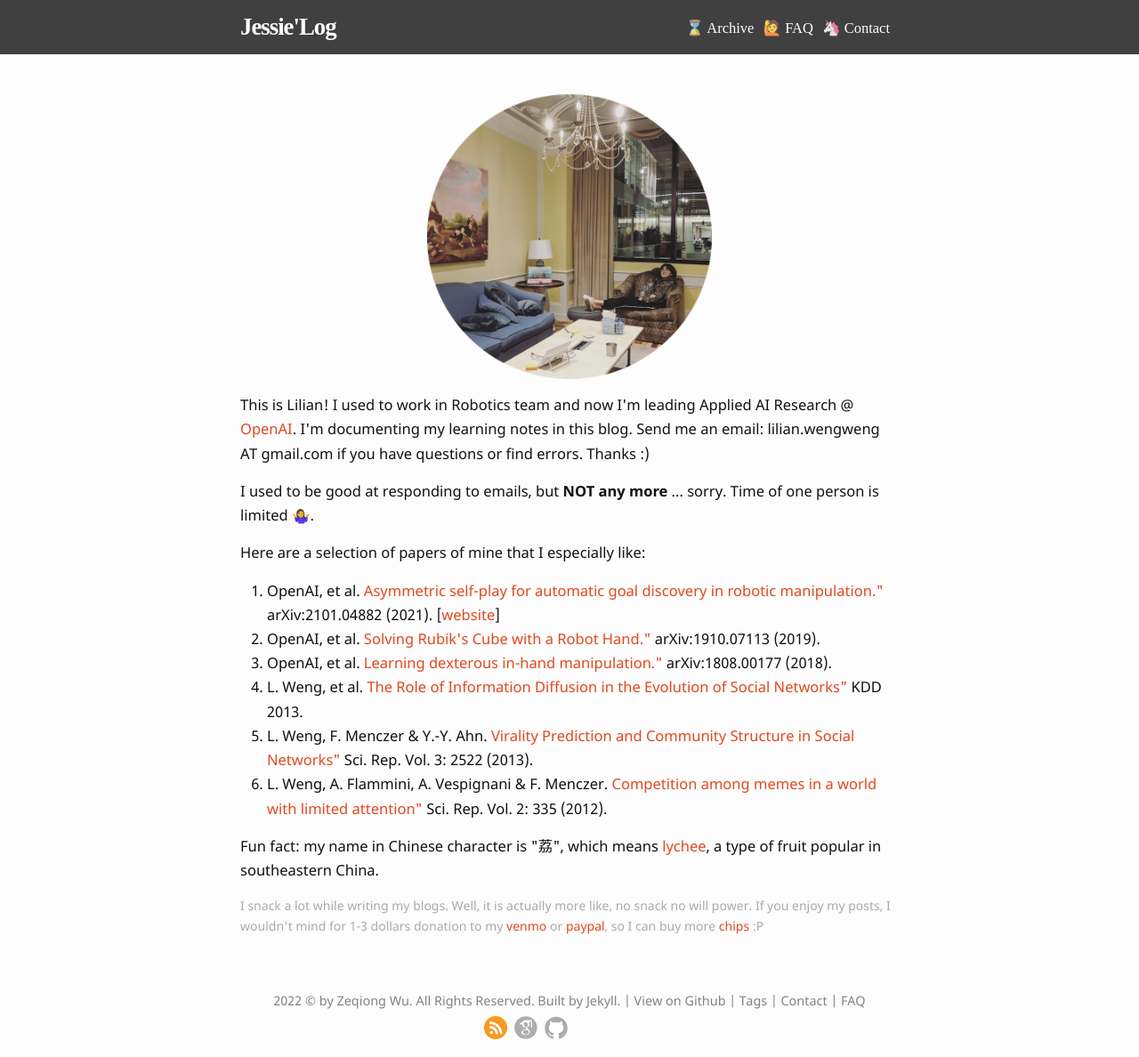
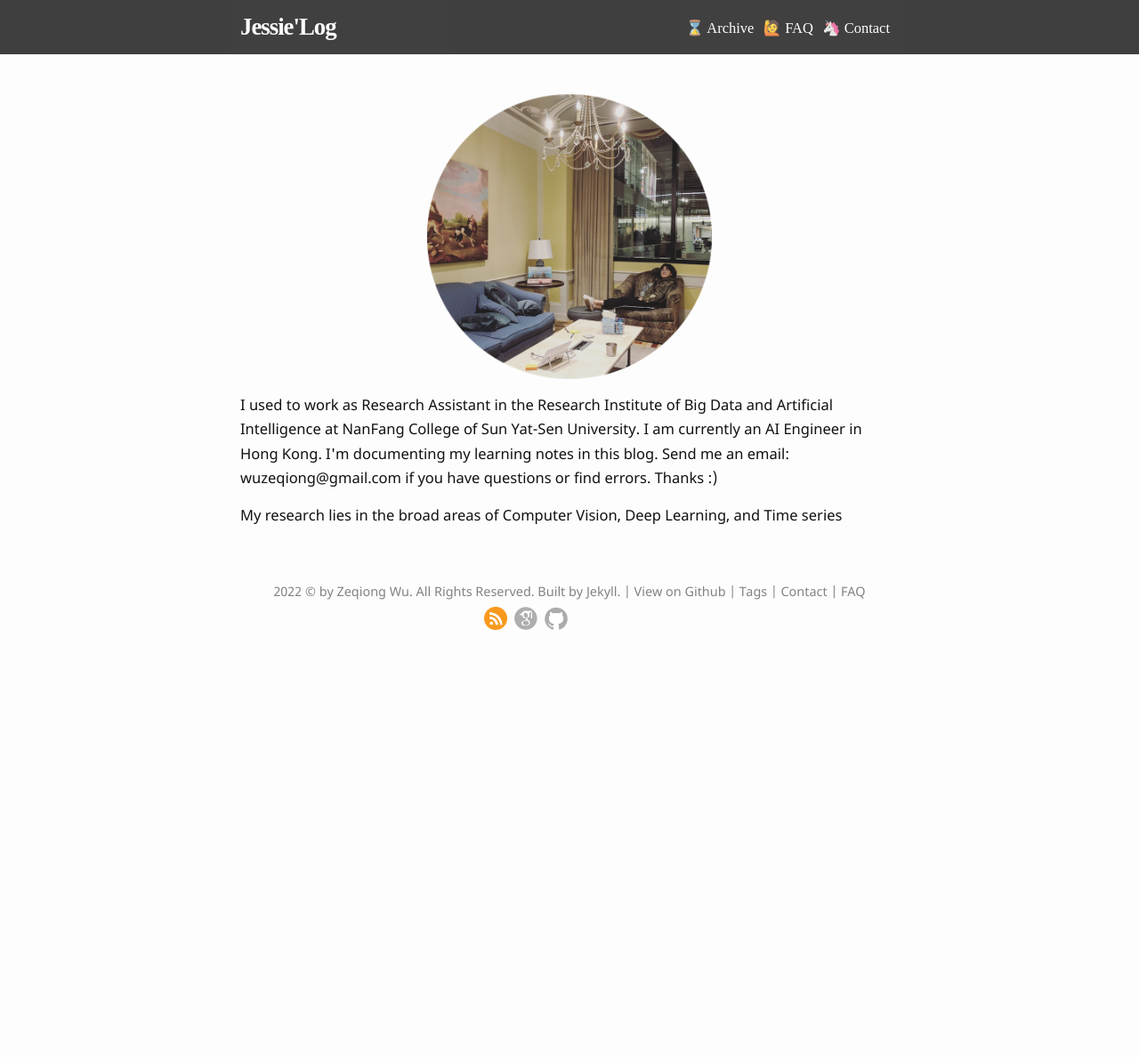
Before and after one commit to zeqiong-06/jessie-log, a Jekyll site: the page built from contact.html, in a window 1280 px wide. Shown: the whole page at 89% size. Built offline with Jekyll 4.4.1, drawn with Linux system fonts in a browser that asks for light colours; some web fonts are replaced; after the commit the page ends 900 px from its top, so only the background shows below that.

Commit message:
Update contact.html

```diff
--- a/contact.html
+++ b/contact.html
@@ -7,22 +7,10 @@ layout: default
 	<img src="{{ '/assets/images/profile_photo.png' | relative_url }}" width="320" height="320" />
 
 	<p></p>
-	<p>This is Lilian! I used to work in Robotics team and now I'm leading Applied AI Research @ <a href="https://openai.com/" target="_blank">OpenAI</a>. I'm documenting my learning notes in this blog. Send me an email: lilian.wengweng AT gmail.com if you have questions or find errors. Thanks :)</p>
+	<p> I used to work as Research Assistant in the Research Institute of Big Data and Artificial Intelligence at  NanFang
+		College of Sun Yat-Sen University. I am currently an AI Engineer in Hong Kong.
+		I'm documenting my learning notes in this blog. Send me an email: wuzeqiong@gmail.com if you have questions or
+		find errors. Thanks :)</p>
 
-	<p>I used to be good at responding to emails, but <b>NOT any more</b> ... sorry. Time of one person is limited 🤷‍♀️.</p>
-
-	<p>Here are a selection of papers of mine that I especially like:
-		<ol>
-		<li>OpenAI, et al. <a href="https://arxiv.org/abs/2101.04882">Asymmetric self-play for automatic goal discovery in robotic manipulation."</a> arXiv:2101.04882 (2021). [<a href="https://robotics-self-play.github.io/">website</a>]</li>
-		<li>OpenAI, et al. <a href="{{ '/assets/papers/solving-rubiks-cube.pdf' | relative_url }}">Solving Rubik's Cube with a Robot Hand."</a> arXiv:1910.07113 (2019).</li>
-		<li>OpenAI, et al. <a href="{{ '/assets/papers/learning-dexterity.pdf' | relative_url }}">Learning dexterous in-hand manipulation."</a> arXiv:1808.00177 (2018).</li>
-		<li>L. Weng, et al. <a href="{{ '/assets/papers/info-diffusion-network-evolution.pdf' | relative_url }}">The Role of Information Diffusion in the Evolution of Social Networks"</a> KDD 2013.</li>
-		<li>L. Weng, F. Menczer & Y.-Y. Ahn. <a href="{{ '/assets/papers/community-virality.pdf' | relative_url }}">Virality Prediction and Community Structure in Social Networks"</a> Sci. Rep. Vol. 3: 2522 (2013).</li>
-		<li>L. Weng, A. Flammini, A. Vespignani & F. Menczer. <a href="{{ '/assets/papers/competition-limited-attention.pdf' | relative_url }}">Competition among memes in a world with limited attention"</a> Sci. Rep. Vol. 2: 335 (2012).</li>
-		</ol>
-	</p>
-
-	<p>Fun fact: my name in Chinese character is "荔", which means <a href="https://en.wikipedia.org/wiki/Lychee" target="_blank">lychee</a>, a type of fruit popular in southeastern China.</p>
-
-	<p style="color: #aaaaaa; font-size: 85%;">I snack a lot while writing my blogs. Well, it is actually more like, no snack no will power. If you enjoy my posts, I wouldn't mind for 1-3 dollars donation to my <a href="https://venmo.com/lilianweng" target="_blank">venmo</a> or <a href="https://paypal.me/LilianWeng" target="_blank">paypal</a>, so I can buy more <a href="https://www.instagram.com/p/CAd9qnMD4Ps/" target="_blank">chips</a> :P</p>
+	<p>My research lies in the broad areas of Computer Vision, Deep Learning, and Time series</p>
 </div>
```
